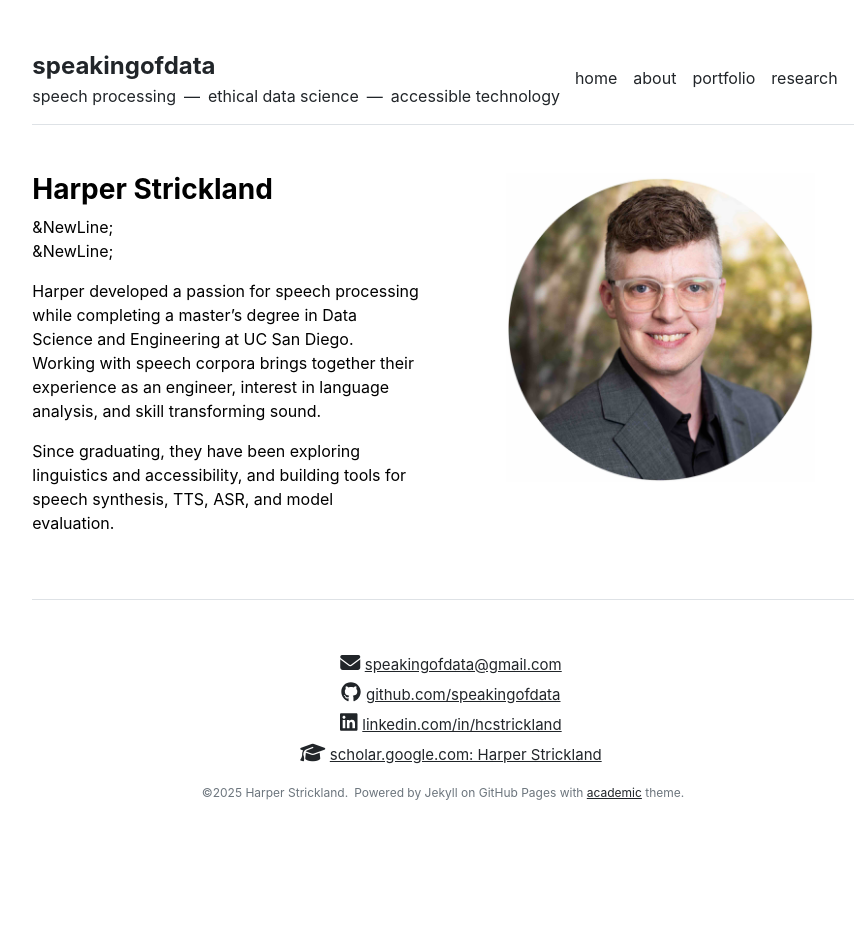
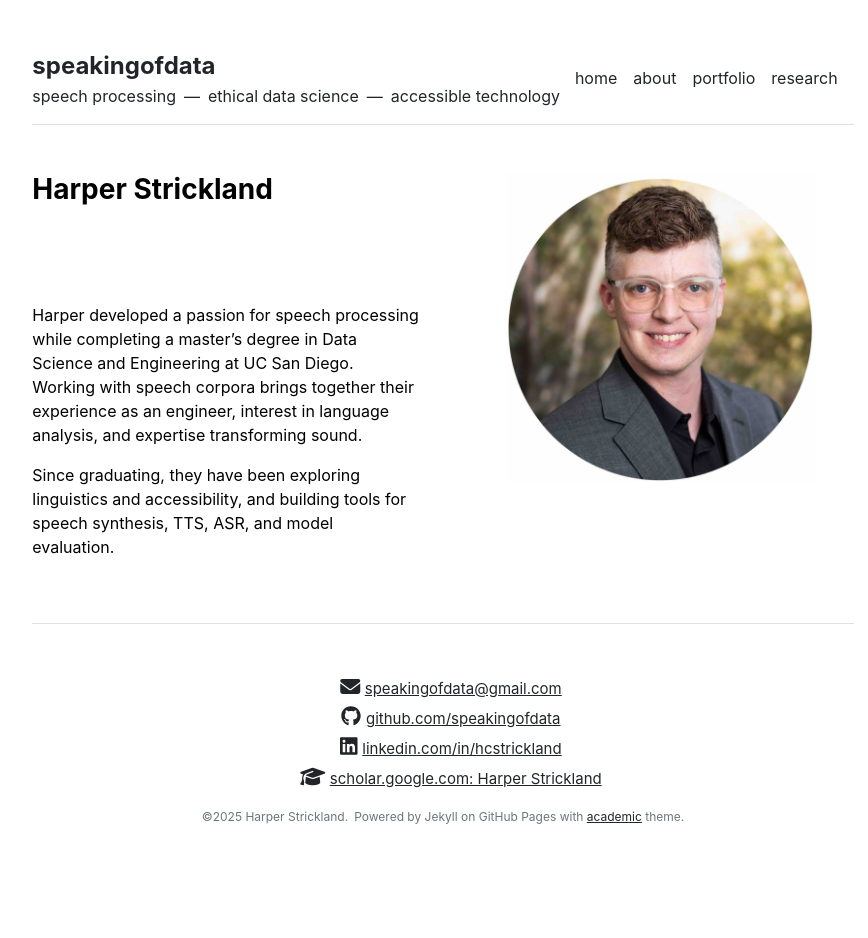
Before and after one commit to speakingofdata/speakingofdata.github.io, a Jekyll site: the page built from index.md, in a window 1280 px wide. Shown: the whole page, without its empty margins (197-1065 px from the left). Built offline with Jekyll 4.4.1, drawn with Linux system fonts in a browser that asks for light colours; nearby versions of some CDN libraries; before the commit the page ends 914 px from its top, so only the background shows below that.

Commit message:
Update index.md

```diff
--- a/index.md
+++ b/index.md
@@ -3,9 +3,9 @@ layout: home
 title: "Home"
 ---
 
-&NewLine;
-&NewLine;
+<br>
+<br>
 
-Harper developed a passion for speech processing while completing a master’s degree in Data Science and Engineering at UC San Diego. Working with speech corpora brings together their experience as an engineer, interest in language analysis, and skill transforming sound.
+Harper developed a passion for speech processing while completing a master’s degree in Data Science and Engineering at UC San Diego. Working with speech corpora brings together their experience as an engineer, interest in language analysis, and expertise transforming sound.
 
 Since graduating, they have been exploring linguistics and accessibility, and building tools for speech synthesis, TTS, ASR, and model evaluation.
```
